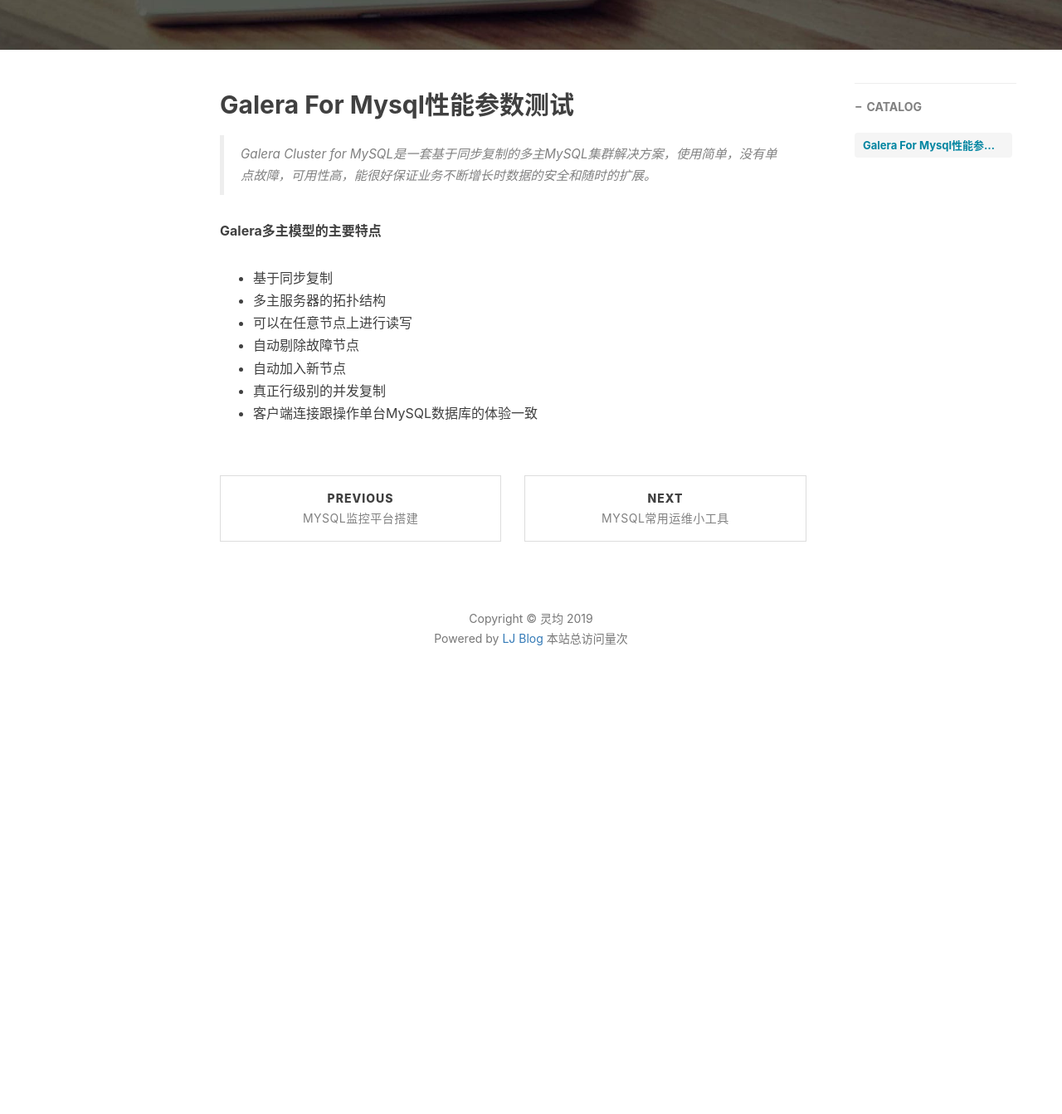
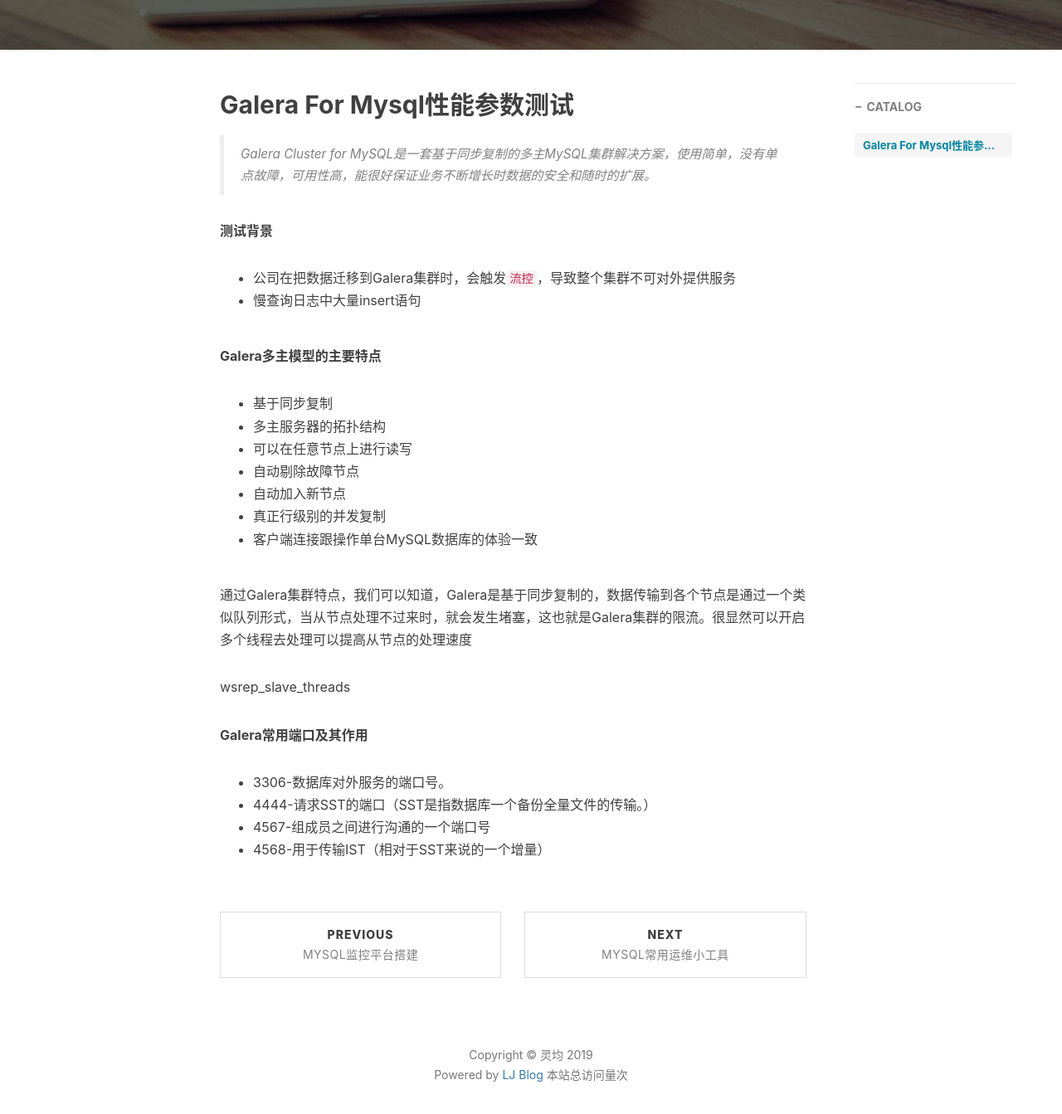
Before and after one commit to cslingjun/cslingjun.github.io, a Jekyll site: the page built from _posts/2019-04-26-Galera-For-Mysql重要性能参数测试.md, in a window 1280 px wide and 1400 px high, scrolled down 545 px. Shown: the top 1343 px of the window at 83% size. Built offline with Jekyll 4.4.1, drawn with Linux system fonts in a browser that asks for light colours; nearby versions of some CDN libraries; comment, search, counter and statistics services are not loaded; before the commit the page ends 1419 px from its top, so only the background shows below that.

Commit message:
modify blog

```diff
--- a/_posts/2019-04-26-Galera-For-Mysql重要性能参数测试.md
+++ b/_posts/2019-04-26-Galera-For-Mysql重要性能参数测试.md
@@ -16,6 +16,10 @@
 
 >Galera Cluster for MySQL是一套基于同步复制的多主MySQL集群解决方案，使用简单，没有单点故障，可用性高，能很好保证业务不断增长时数据的安全和随时的扩展。
 
+**测试背景**
+- 公司在把数据迁移到Galera集群时，会触发`流控`，导致整个集群不可对外提供服务
+- 慢查询日志中大量insert语句
+
 **Galera多主模型的主要特点**
 - 基于同步复制
 - 多主服务器的拓扑结构
@@ -24,3 +28,37 @@
 - 自动加入新节点
 - 真正行级别的并发复制
 - 客户端连接跟操作单台MySQL数据库的体验一致
+
+通过Galera集群特点，我们可以知道，Galera是基于同步复制的，数据传输到各个节点是通过一个类似队列形式，当从节点处理不过来时，就会发生堵塞，这也就是Galera集群的限流。很显然可以开启多个线程去处理可以提高从节点的处理速度
+
+wsrep_slave_threads
+
+
+
+
+
+
+
+
+
+
+
+
+
+
+
+
+
+
+
+
+
+
+
+
+
+**Galera常用端口及其作用**
+- 3306-数据库对外服务的端口号。
+- 4444-请求SST的端口（SST是指数据库一个备份全量文件的传输。）
+- 4567-组成员之间进行沟通的一个端口号
+- 4568-用于传输IST（相对于SST来说的一个增量）
```
Also changed, not shown: _posts/2019-04-01-MongoDB集群搭建.md (line endings or trailing spaces).
